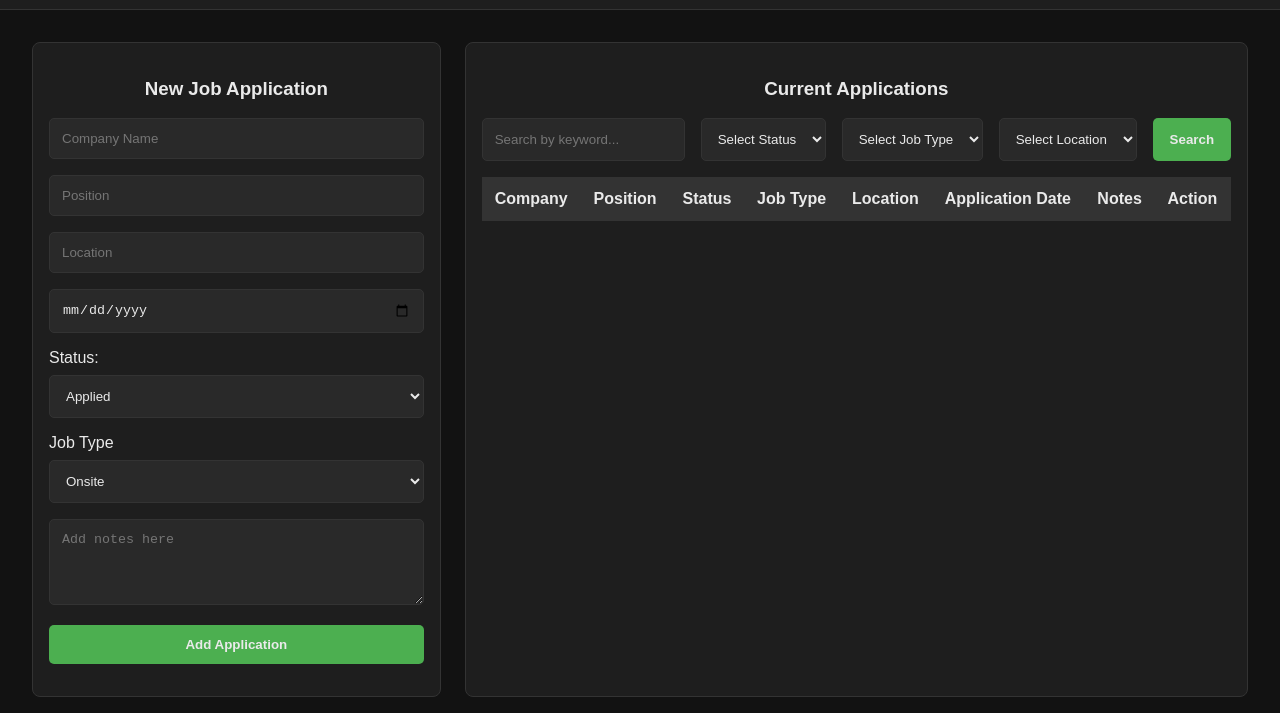
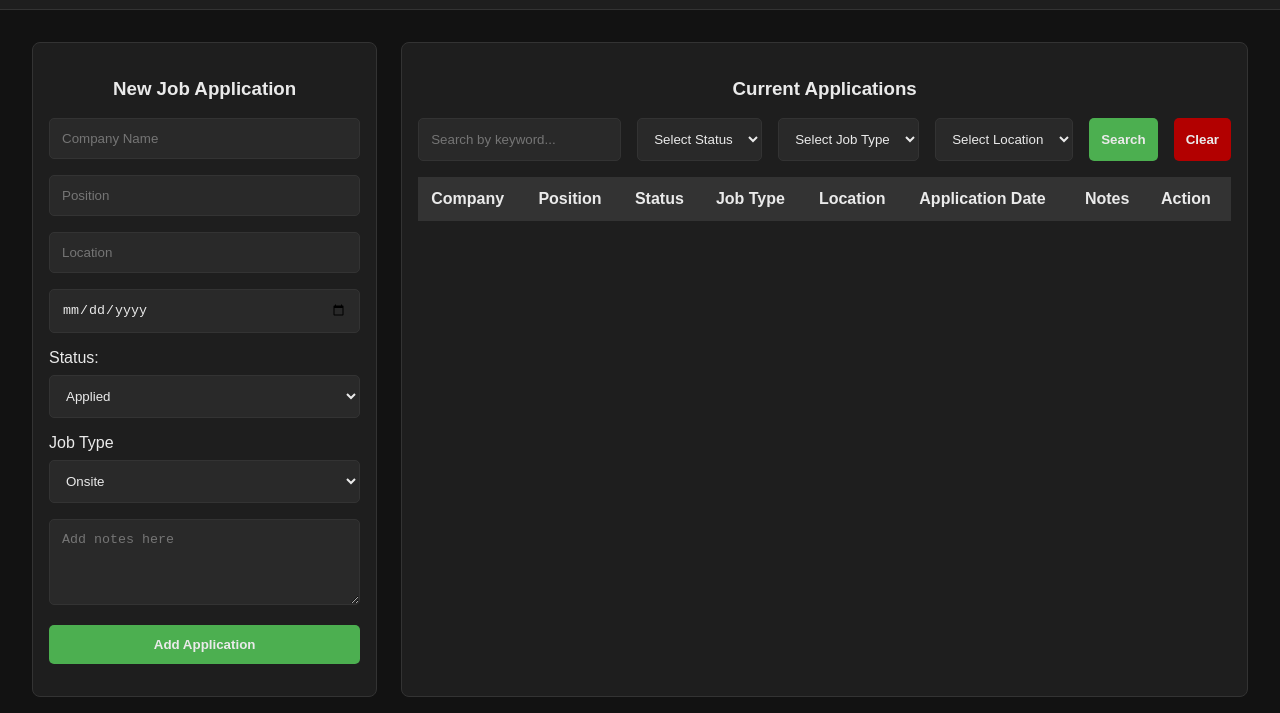
Before and after one commit to tsembp/Job-Application-Tracker, a plain HTML site: page fontend/index.html in a window 1280 px wide. Shown: the part 87-800 px from the top of the page. Drawn offline with nearby package versions, Linux system fonts and the light colour scheme; no server answers.

Commit message:
added clear button for filters and preview img

```diff
--- a/fontend/index.html
+++ b/fontend/index.html
@@ -71,6 +71,7 @@
                 </select>
 
                 <button onclick="filterApplications()">Search</button>
+                <button class="clear-button" onclick = "clearFilters()">Clear</button>
             </div>
 
             <table id="applicationsTable">
--- a/fontend/main.js
+++ b/fontend/main.js
@@ -175,6 +175,18 @@ async function filterApplications() {
         alert("No matching applications found.");
         displayApplications([]);
     }
+}
+
+function clearFilters(){
+    document.getElementById('searchBar').value = '';
+    document.getElementById('statusFilter').selectedIndex = 0;
+    document.getElementById('jobTypeFilter').selectedIndex = 0;
+    document.getElementById('locationFilter').selectedIndex = 0;
+
+    filteredApplications = [];
+    currentPage = 1;
+
+    fetchApplications();
 }
 
 // Show applications
--- a/fontend/style.css
+++ b/fontend/style.css
@@ -230,7 +230,7 @@ form label {
 }
 
 .filters button {
-    width: 100%;
+    width: 50%;
     background-color: #4CAF50;
     border: none;
     cursor: pointer;
@@ -241,6 +241,19 @@ form label {
 .filters button:hover {
     background-color: #45A045;
 }
+
+button.clear-button {
+    padding: 0.75rem;
+    border-radius: 5px;
+    background-color: #b20000;
+    color: #EAEAEA;
+}
+
+button.clear-button:hover{
+    background-color: #c00000ce;
+}
+
+
 
 /* Table Styling */
 table {
```
Also changed, not shown: assets/full-page-preview.png (added), assets/insights-section.png (deleted), assets/main-interface.png (deleted).
